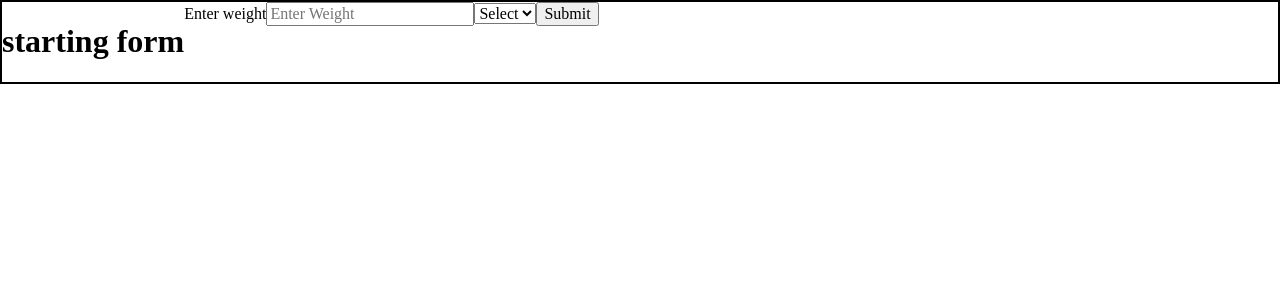
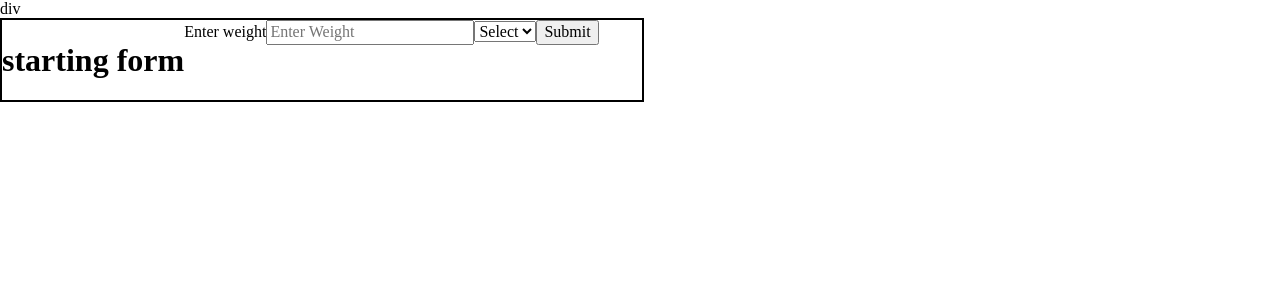
Before and after one commit to jshin720/vetcalc, a React (Create React App) app: page / in a window 1280 px wide. Shown: the top 300 px of the page. Built offline with nearby package versions, Linux system fonts and the light colour scheme.

Commit message:
adding css

```diff
--- a/src/App.css
+++ b/src/App.css
@@ -1,4 +1,6 @@
 .weight-form {
   display: flex;
   border: 2px solid black ;
+  height: 50% ;
+  width: 50%;
 }
--- a/src/App.js
+++ b/src/App.js
@@ -9,6 +9,7 @@ function App() {
 
   return (
     <>
+    div
       {convertToggle === false ?
         <Formpage
           weight={weight}
```
